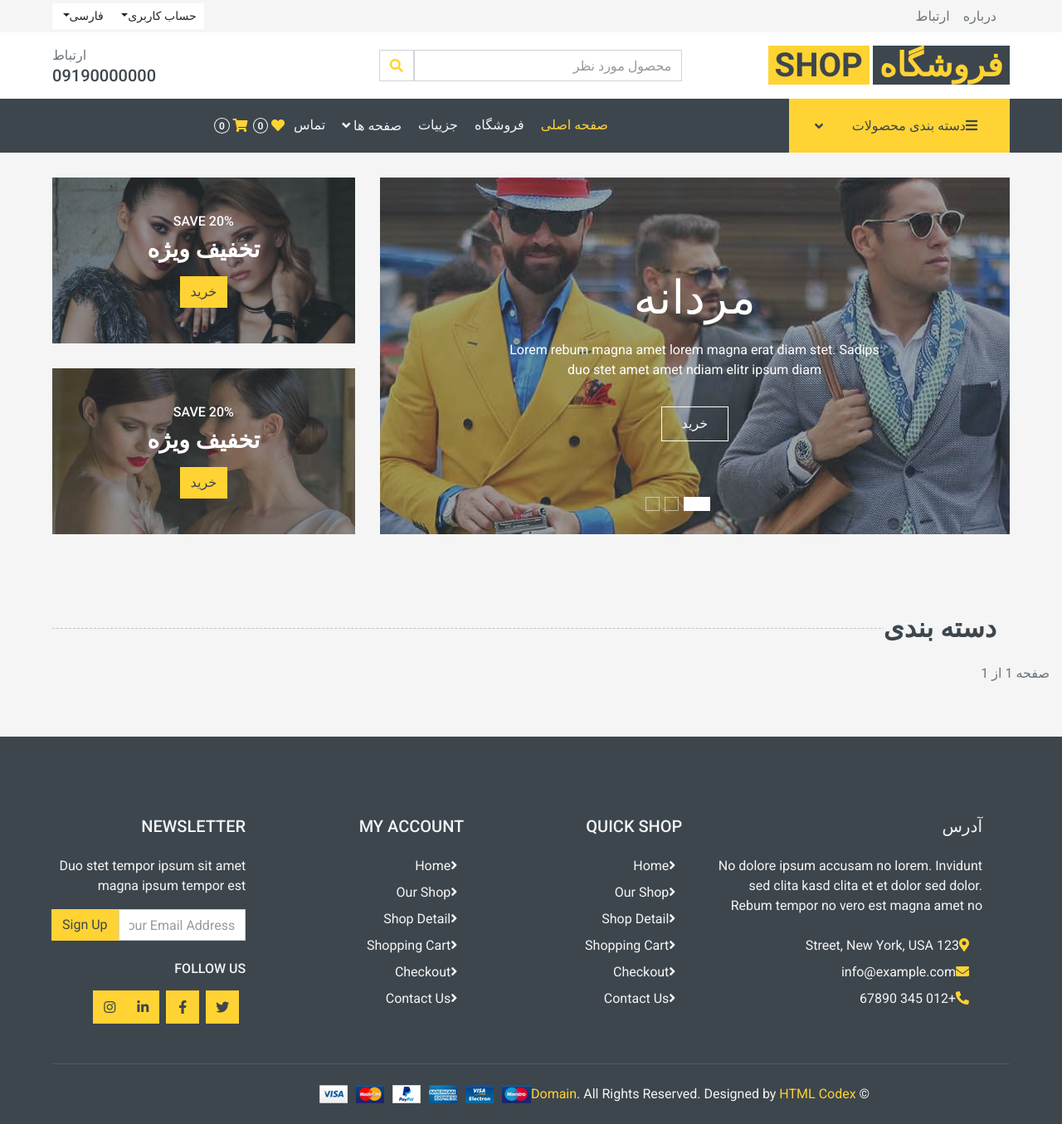
After one commit to iamnimix/Django_FinalProject, a Django app: page /categories/ in a window 1280 px wide. The commit adds this page. Shown: the whole page at 83% size. Run offline with Django 4.2, Linux system fonts and the light colour scheme; data that the repository does not hold is empty; some libraries are stand-ins or nearby versions.

Commit message:
add category list view and template

```diff
--- a/shop/productions/models.py
+++ b/shop/productions/models.py
@@ -9,7 +9,8 @@ from django.utils.text import slugify
 class Category(models.Model):
     category_name = models.CharField('Category', max_length=255)
     slug = models.SlugField(max_length=255, editable=False)
-    parent = models.ForeignKey('self', null=True, blank=True, on_delete=models.SET_NULL)
+    parent = models.ForeignKey('self', null=True, blank=True, on_delete=models.SET_NULL, related_name='child_category')
+    photo = models.ImageField(null=True, blank=True, upload_to='productions/')
 
     class Meta:
         verbose_name = 'Category'
@@ -18,6 +19,9 @@ class Category(models.Model):
     def save(self, *args, **kwargs):
         self.slug = slugify(self.category_name)
         super().save()
+
+    def get_absolute_url(self):
+        return reverse("productions:product_list_by_category", args=[self.slug])
 
     def __str__(self):
         return self.category_name
--- /dev/null
+++ b/shop/productions/templates/category_list.html
@@ -0,0 +1,130 @@
+{% extends 'base.html' %}
+{% load static %}
+
+{% block content %}
+    <!-- Carousel Start -->
+    <div class="container-fluid mb-3">
+        <div class="row px-xl-5">
+            <div class="col-lg-8">
+                <div id="header-carousel" class="carousel slide carousel-fade mb-30 mb-lg-0" data-ride="carousel">
+                    <ol class="carousel-indicators">
+                        <li data-target="#header-carousel" data-slide-to="0" class="active"></li>
+                        <li data-target="#header-carousel" data-slide-to="1"></li>
+                        <li data-target="#header-carousel" data-slide-to="2"></li>
+                    </ol>
+                    <div class="carousel-inner">
+                        <div class="carousel-item position-relative active" style="height: 430px;">
+                            <img class="position-absolute w-100 h-100" src="{% static 'img/carousel-1.jpg' %}" style="object-fit: cover;">
+                            <div class="carousel-caption d-flex flex-column align-items-center justify-content-center">
+                                <div class="p-3" style="max-width: 700px;">
+                                    <h1 class="display-4 text-white mb-3 animate__animated animate__fadeInDown">مردانه</h1>
+                                    <p class="mx-md-5 px-5 animate__animated animate__bounceIn">Lorem rebum magna amet lorem magna erat diam stet. Sadips duo stet amet amet ndiam elitr ipsum diam</p>
+                                    <a class="btn btn-outline-light py-2 px-4 mt-3 animate__animated animate__fadeInUp" href="#">خرید</a>
+                                </div>
+                            </div>
+                        </div>
+                        <div class="carousel-item position-relative" style="height: 430px;">
+                            <img class="position-absolute w-100 h-100" src="{% static 'img/carousel-2.jpg' %}" style="object-fit: cover;">
+                            <div class="carousel-caption d-flex flex-column align-items-center justify-content-center">
+                                <div class="p-3" style="max-width: 700px;">
+                                    <h1 class="display-4 text-white mb-3 animate__animated animate__fadeInDown">زنانه</h1>
+                                    <p class="mx-md-5 px-5 animate__animated animate__bounceIn">Lorem rebum magna amet lorem magna erat diam stet. Sadips duo stet amet amet ndiam elitr ipsum diam</p>
+                                    <a class="btn btn-outline-light py-2 px-4 mt-3 animate__animated animate__fadeInUp" href="#">خرید</a>
+                                </div>
+                            </div>
+                        </div>
+                        <div class="carousel-item position-relative" style="height: 430px;">
+                            <img class="position-absolute w-100 h-100" src="{% static 'img/kids.jpg' %}" style="object-fit: cover;">
+                            <div class="carousel-caption d-flex flex-column align-items-center justify-content-center">
+                                <div class="p-3" style="max-width: 700px;">
+                                    <h1 class="display-4 text-white mb-3 animate__animated animate__fadeInDown">کودک</h1>
+                                    <p class="mx-md-5 px-5 animate__animated animate__bounceIn">Lorem rebum magna amet lorem magna erat diam stet. Sadips duo stet amet amet ndiam elitr ipsum diam</p>
+                                    <a class="btn btn-outline-light py-2 px-4 mt-3 animate__animated animate__fadeInUp" href="#">خرید</a>
+                                </div>
+                            </div>
+                        </div>
+                    </div>
+                </div>
+            </div>
+            <div class="col-lg-4">
+                <div class="product-offer mb-30" style="height: 200px;">
+                    <img class="img-fluid" src="{% static 'img/offer-1.jpg' %}" alt="">
+                    <div class="offer-text">
+                        <h6 class="text-white text-uppercase">Save 20%</h6>
+                        <h3 class="text-white mb-3">تخفیف ویژه</h3>
+                        <a href="" class="btn btn-primary">خرید</a>
+                    </div>
+                </div>
+                <div class="product-offer mb-30" style="height: 200px;">
+                    <img class="img-fluid" src="{% static 'img/offer-2.jpg' %}" alt="">
+                    <div class="offer-text">
+                        <h6 class="text-white text-uppercase">Save 20%</h6>
+                        <h3 class="text-white mb-3">تخفیف ویژه</h3>
+                        <a href="" class="btn btn-primary">خرید</a>
+                    </div>
+                </div>
+            </div>
+        </div>
+    </div>
+    <!-- Carousel End -->
+
+
+    <!-- Products Start -->
+    <div class="container-fluid pt-5 pb-3">
+        <h2 class="section-title position-relative text-uppercase mx-xl-5 mb-4"><span class="bg-secondary pr-3">دسته بندی</span></h2>
+
+
+        <div class="row px-xl-5">
+            {% for category in categories %}
+            <div class="col-lg-3 col-md-4 col-sm-6 pb-1">
+                <div class="product-item bg-light mb-4">
+                    <div class="product-img position-relative overflow-hidden">
+
+                        <img class="img-fluid w-100" src="{{category.photo.url}}" alt="">
+                        <div class="product-action">
+                            <a class="btn btn-outline-dark btn-square" href=""><i class="fa fa-shopping-cart"></i></a>
+                            <a class="btn btn-outline-dark btn-square" href=""><i class="far fa-heart"></i></a>
+                            <a class="btn btn-outline-dark btn-square" href=""><i class="fa fa-sync-alt"></i></a>
+                            <a class="btn btn-outline-dark btn-square" href=""><i class="fa fa-search"></i></a>
+                        </div>
+                    </div>
+                    <div class="text-center py-4">
+                        <a class="h6 text-decoration-none text-truncate" href="{{category.get_absolute_url}}">{{category.category_name}}</a>
+
+                        <div class="d-flex align-items-center justify-content-center mb-1">
+                            <small class="fa fa-star text-primary mr-1"></small>
+                            <small class="fa fa-star text-primary mr-1"></small>
+                            <small class="fa fa-star text-primary mr-1"></small>
+                            <small class="fa fa-star text-primary mr-1"></small>
+                            <small class="fa fa-star text-primary mr-1"></small>
+                            <small>(99)</small>
+                        </div>
+                    </div>
+                </div>
+            </div>
+            {% endfor %}
+        </div>
+
+        <!-- Add pagination links -->
+        <div class="pagination">
+            <span class="step-links">
+
+                {% if page_obj.has_next %}
+                    <a href="?page={{ page_obj.next_page_number }}">بعدی</a>
+                    <a href="?page={{ page_obj.paginator.num_pages }}">&laquo;آخرین </a>
+                {% endif %}
+
+                <span class="current">
+                    صفحه {{ page_obj.number }} از {{ page_obj.paginator.num_pages }}
+                </span>
+
+                {% if page_obj.has_previous %}
+                    <a href="?page=1">&raquo; ابتدا</a>
+                    <a href="?page={{ page_obj.previous_page_number }}">قبلی</a>
+                {% endif %}
+            </span>
+        </div>
+
+    </div>
+    <!-- Products End -->
+{% endblock content %}
--- a/shop/productions/urls.py
+++ b/shop/productions/urls.py
@@ -4,6 +4,7 @@ app_name = 'productions'
 
 urlpatterns = [
     path('', views.ProductList.as_view(), name='product_list'),
+    path('categories/', views.CategoryList.as_view(), name='category_list'),
     path("<slug:category_slug>/", views.ProductList.as_view(), name="product_list_by_category"),
     path('<int:id>/<slug:slug>/', views.ProductDetail.as_view(), name='product_detail'),
 ]
--- a/shop/productions/views.py
+++ b/shop/productions/views.py
@@ -1,10 +1,17 @@
 from django.shortcuts import render, get_object_or_404
-from django.views.generic import ListView, DetailView
+from django.views.generic import ListView, DetailView, TemplateView
 
 from .models import Product, Image, Category
 
 
 # Create your views here.
+
+class CategoryList(ListView):
+    model = Category
+    template_name = 'category_list.html'
+    context_object_name = 'categories'
+    paginate_by = 4
+
 
 class ProductList(ListView):
     model = Product
@@ -26,6 +33,7 @@ class ProductList(ListView):
         context = super().get_context_data(**kwargs)
         for product in context['object_list']:
             product.price = '{:20,.0f}'.format(product.price)
+        context['categories'] = Category.objects.all()
 
         return context
 
--- a/shop/templates/partials/header.html
+++ b/shop/templates/partials/header.html
@@ -73,23 +73,23 @@
                 </a>
                 <nav class="collapse position-absolute navbar navbar-vertical navbar-light align-items-start p-0 bg-light" id="navbar-vertical" style="width: calc(100% - 30px); z-index: 999;">
                     <div class="navbar-nav w-100">
-                        <div class="nav-item dropdown dropright">
-                            <a href="#" class="nav-link dropdown-toggle" data-toggle="dropdown">Dresses <i class="fa fa-angle-right float-right mt-1"></i></a>
-                            <div class="dropdown-menu position-absolute rounded-0 border-0 m-0">
-                                <a href="" class="dropdown-item">Men's Dresses</a>
-                                <a href="" class="dropdown-item">Women's Dresses</a>
-                                <a href="" class="dropdown-item">Baby's Dresses</a>
-                            </div>
-                        </div>
-                        <a href="" class="nav-item nav-link">Shirts</a>
-                        <a href="" class="nav-item nav-link">Jeans</a>
-                        <a href="" class="nav-item nav-link">Swimwear</a>
-                        <a href="" class="nav-item nav-link">Sleepwear</a>
-                        <a href="" class="nav-item nav-link">Sportswear</a>
-                        <a href="" class="nav-item nav-link">Jumpsuits</a>
-                        <a href="" class="nav-item nav-link">Blazers</a>
-                        <a href="" class="nav-item nav-link">Jackets</a>
-                        <a href="" class="nav-item nav-link">Shoes</a>
+
+                        {% for category in categories %}
+                            {% if not category.parent %}
+
+                                <div class="nav-item dropdown dropleft">
+                                    <a href="#" class="nav-link dropdown-toggle" data-toggle="dropdown">{{category.category_name}} </a>
+                                    <div class="dropdown-menu position-absolute rounded-0 border-0 m-0">
+                                        {% for child_category in categories %}
+                                            {% if child_category.parent == category %}
+                                                <a href="{{child_category.get_absolute_url}}" class="dropdown-item">{{child_category.category_name}}</a>
+                                            {% endif %}
+                                        {% endfor %}
+                                    </div>
+                                </div>
+
+                            {% endif %}
+                        {% endfor %}
                     </div>
                 </nav>
             </div>
```
